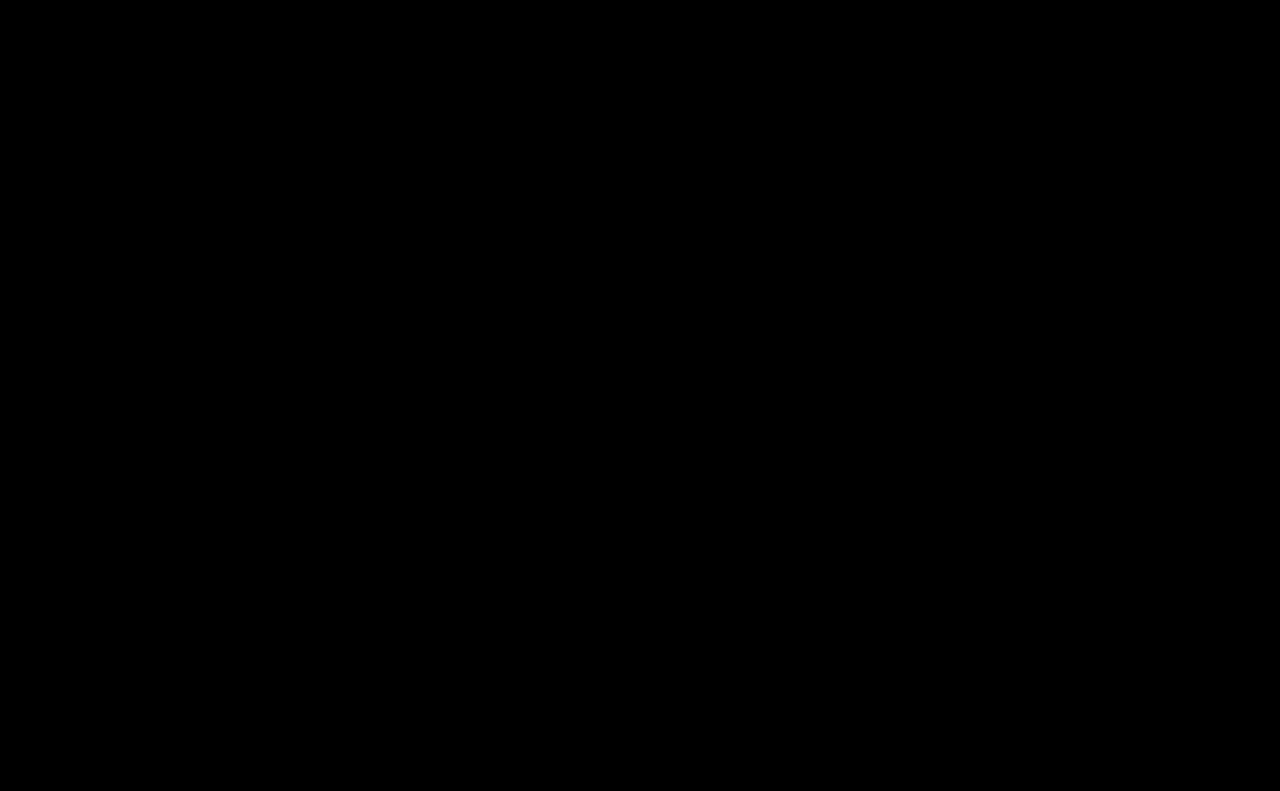
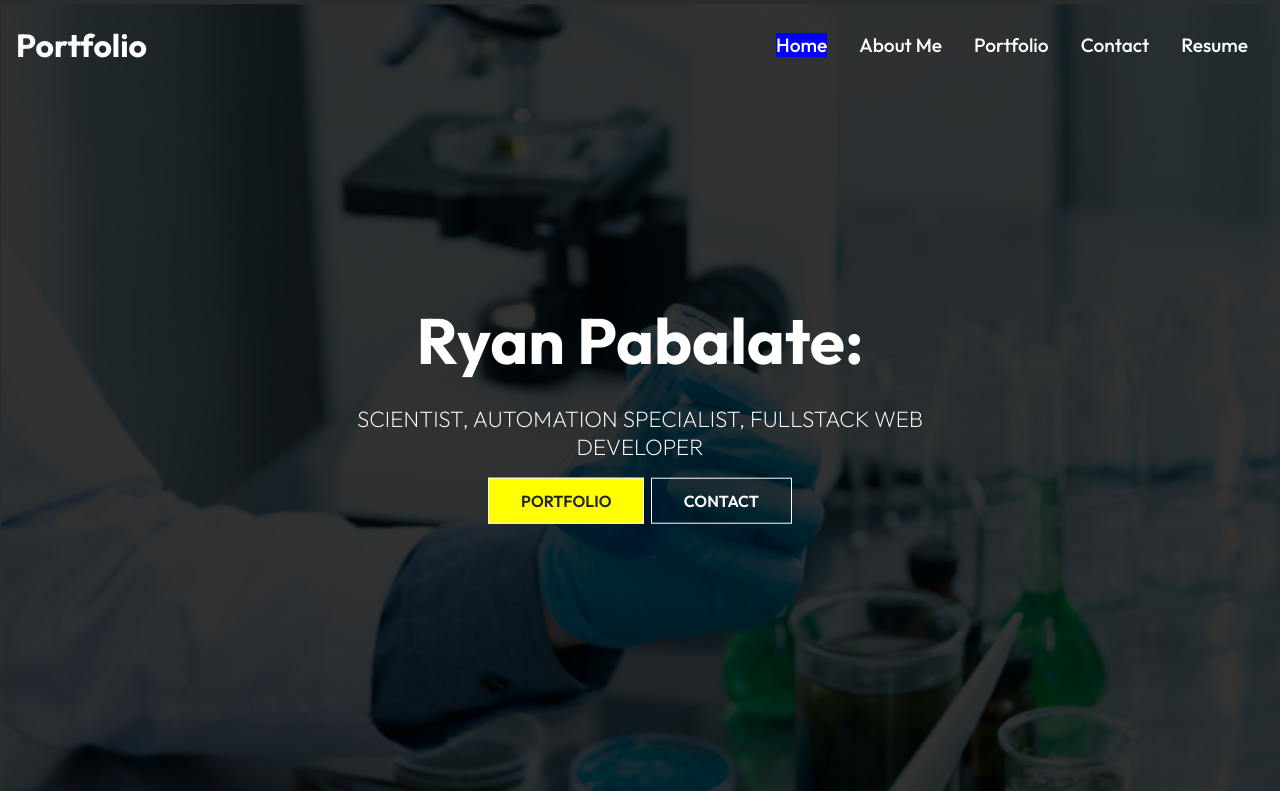
Before and after one commit to rypab4/portfolio_react_final, a React (Create React App) app: page /#/ in a window 1280 px wide. Before the commit this address had no page. Shown: the top 791 px of the page. Built offline with nearby package versions, Linux system fonts and the light colour scheme.

Commit message:
fixed the router by changing the index and deleting the browserrouter and adding hashrouter

```diff
--- a/src/App.js
+++ b/src/App.js
@@ -5,20 +5,22 @@
 import Portfolio from "./routes/Portfolio"
 import Contact from "./routes/Contact"
 import Resume from "./routes/Resume"
-import {Route, Routes } from "react-router-dom"
+import {HashRouter as Router, Route, Routes } from "react-router-dom"
 
 //Difine App component given through react
 function App() {
   return (
     <>
+    <Router>
     {/* Create routes with a path name and which route folder to go to */}
      <Routes>
-      <Route path="/portfolio_react_final" element={<Home/>} />
+      <Route path="/" element={<Home/>} />
       <Route path="/portfolio" element={<Portfolio/>} />
       <Route path="/about" element={<About/>} />
       <Route path="/contact" element={<Contact/>} />
       <Route path="/resume" element={<Resume/>} />
      </Routes>
+     </Router>
     </>
   );
 }
--- a/src/components/NavBar.js
+++ b/src/components/NavBar.js
@@ -26,7 +26,7 @@
             </Link>
             <ul className={click ? "nav-menu active" : "nav-menu"}>
                 <li>
-                    <NavLink exact to="/portfolio_react_final" activeClassName="active">Home</NavLink>
+                    <NavLink to="/" activeClassName="active">Home</NavLink>
                 </li>
                 <li>
                     <NavLink to="/about" activeClassName="active">About Me</NavLink>
--- a/src/index.js
+++ b/src/index.js
@@ -2,13 +2,13 @@
 import ReactDOM from 'react-dom';
 import './index.css';
 import App from './App';
-import {BrowserRouter}  from "react-router-dom"
+
 
 
 const root = ReactDOM.createRoot(document.getElementById('root'));
 //render App wrapped in the browserrouter
 root.render(
-  <BrowserRouter>
+
     <App />
-  </BrowserRouter>
+
 );
```
Also changed, not shown: asset-manifest.json (deleted), manifest.json (deleted), robots.txt (deleted).
